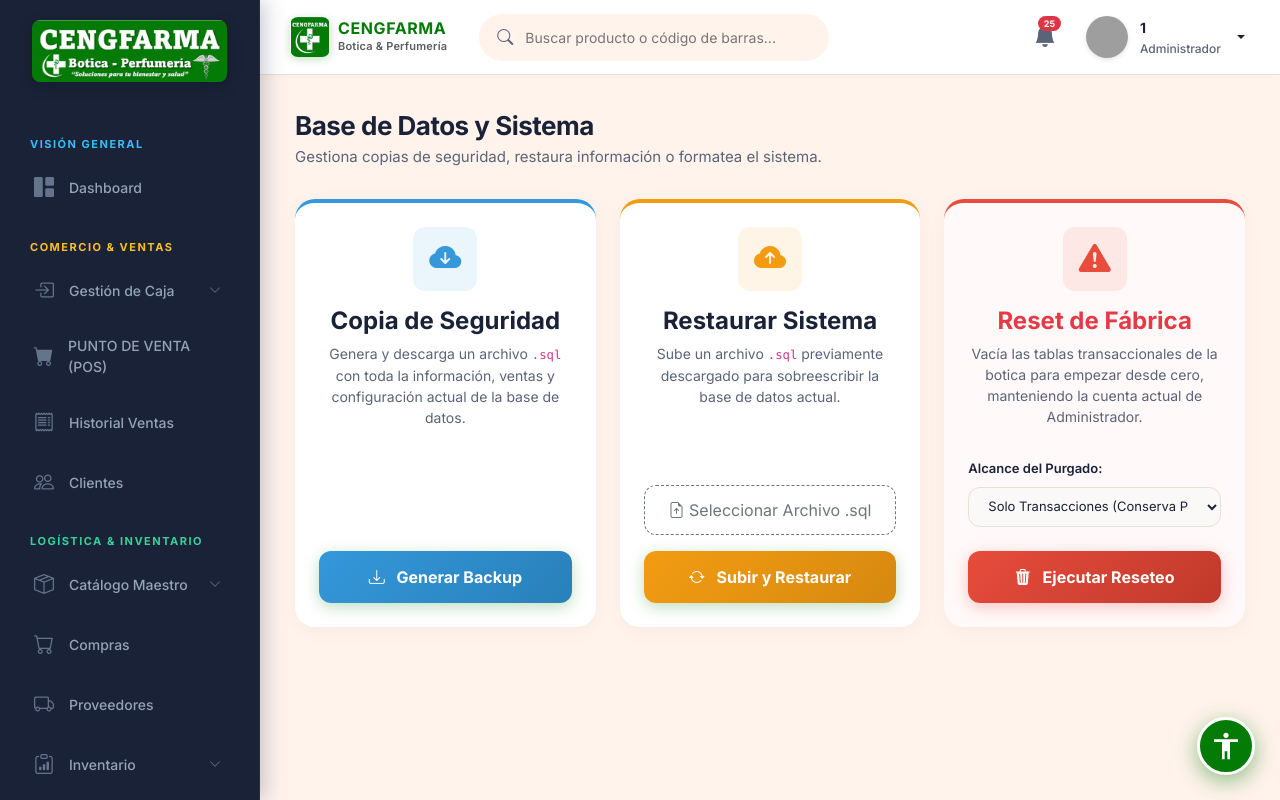
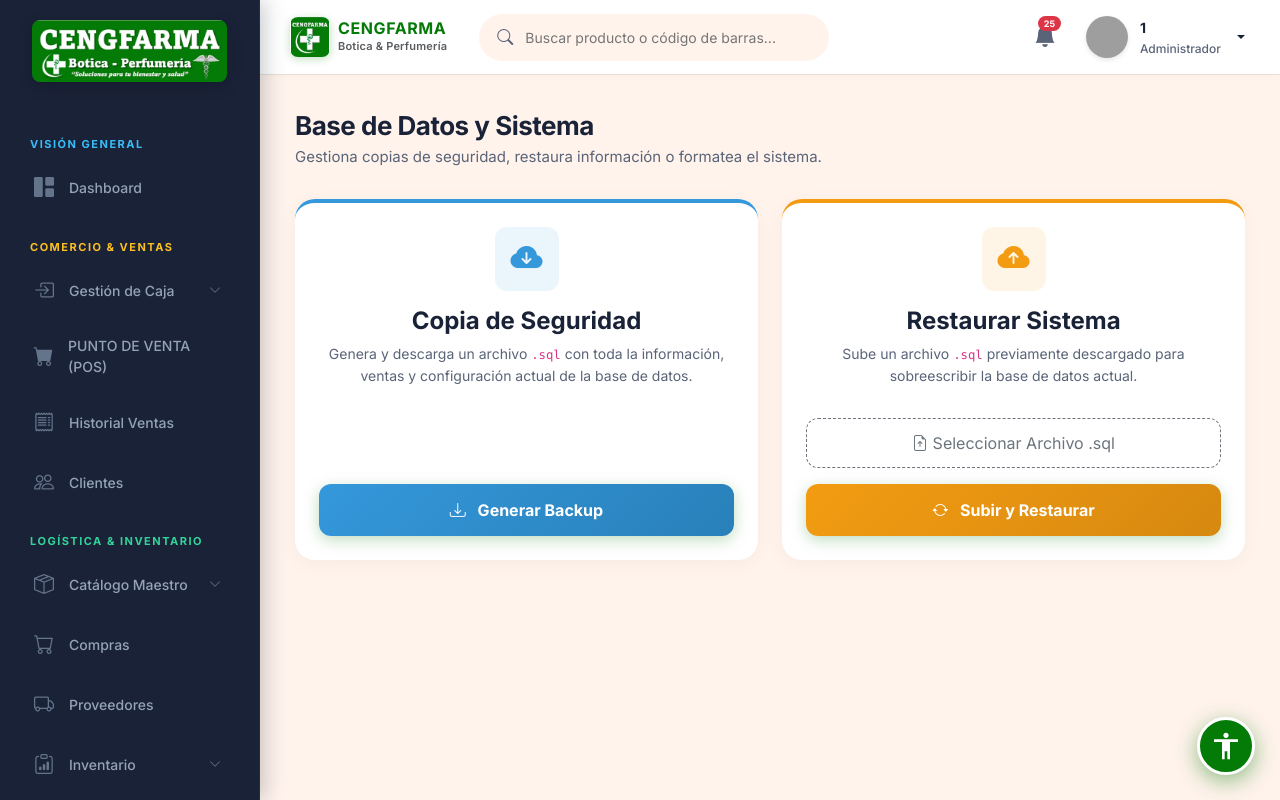
Before and after one commit to fjuarezc14-ctrl/FARMACIA-PHP-, a PHP site: page /sistema/index in a window 1280 px wide. Run offline with PHP 8.4, Linux system fonts and the light colour scheme; the visitor is signed in with stand-in values (Sample User, id 1); data comes from the database, SQL or seed files in the repository; some libraries are stand-ins or nearby versions; grey boxes are pictures that could not be loaded.

Commit message:
fix: remove default login credentials autofill and eliminate database reset card

```diff
--- a/app/views/auth/login.php
+++ b/app/views/auth/login.php
@@ -38,18 +38,18 @@
         </div>
     <?php endif; ?>
 
-    <form action="<?php echo BASE_URL; ?>auth/login" method="POST">
+    <form action="<?php echo BASE_URL; ?>auth/login" method="POST" autocomplete="off">
         <?php echo Controller::csrfField(); ?>
         <div class="form-group">
             <label class="form-label">Usuario</label>
-            <input type="text" name="username" class="form-control-custom" placeholder="Ej: admin" value="admin" required autofocus>
+            <input type="text" name="username" class="form-control-custom" placeholder="Ej: admin" value="" autocomplete="off" required autofocus>
         </div>
         <div class="form-group">
             <div class="d-flex justify-content-between">
                 <label class="form-label">Contraseña</label>
                 <a href="#" style="font-size: 13px; color: var(--accent-primary); text-decoration: none;">¿Olvidaste la clave?</a>
             </div>
-            <input type="password" name="password" class="form-control-custom" placeholder="••••••••" value="admin" required>
+            <input type="password" name="password" class="form-control-custom" placeholder="••••••••" value="" autocomplete="new-password" required>
         </div>
         <div class="form-group form-check mb-4">
             <input type="checkbox" class="form-check-input" id="remember">
--- a/app/views/sistema/index.php
+++ b/app/views/sistema/index.php
@@ -20,10 +20,10 @@
         </div>
     <?php endif; ?>
 
-    <div class="row g-4">
+    <div class="row g-4 justify-content-center">
 
         <!-- CARD 1: BACKUP -->
-        <div class="col-md-4">
+        <div class="col-md-6">
             <div class="card-metric h-100 d-flex flex-column text-center" style="border-top: 4px solid #3498DB;">
                 <div class="mb-3">
                     <div class="metric-icon mx-auto" style="background-color: rgba(52, 152, 219, 0.1); color: #3498DB; width: 64px; height: 64px; font-size: 32px;">
@@ -43,7 +43,7 @@
         </div>
 
         <!-- CARD 2: RESTORE -->
-        <div class="col-md-4">
+        <div class="col-md-6">
             <div class="card-metric h-100 d-flex flex-column text-center" style="border-top: 4px solid #F39C12;">
                 <div class="mb-3">
                     <div class="metric-icon mx-auto" style="background-color: rgba(243, 156, 18, 0.1); color: #F39C12; width: 64px; height: 64px; font-size: 32px;">
@@ -65,36 +65,6 @@
 
                     <button type="button" class="btn-primary-custom w-100" style="background: linear-gradient(135deg, #F39C12, #D68910);" onclick="confirmRestore()">
                         <i class="bi bi-arrow-repeat me-2"></i> Subir y Restaurar
-                    </button>
-                </form>
-            </div>
-        </div>
-
-        <!-- CARD 3: RESET -->
-        <div class="col-md-4">
-            <div class="card-metric h-100 d-flex flex-column text-center" style="border-top: 4px solid #E74C3C; background-color: #FFF9F9;">
-                <div class="mb-3">
-                    <div class="metric-icon mx-auto" style="background-color: rgba(231, 76, 60, 0.1); color: #E74C3C; width: 64px; height: 64px; font-size: 32px;">
-                        <i class="bi bi-exclamation-triangle-fill"></i>
-                    </div>
-                </div>
-                <h4 style="font-weight: 700; color: var(--danger);">Reset de Fábrica</h4>
-                <p style="color: var(--text-secondary); font-size: 14px; flex-grow: 1;">
-                    Vacía las tablas transaccionales de la botica para empezar desde cero, manteniendo la cuenta actual de Administrador.
-                </p>
-
-                <form action="<?php echo BASE_URL; ?>sistema/reset" method="POST" id="form-reset" class="mt-3 text-start">
-                    <?php echo Controller::csrfField(); ?>
-                    <div class="mb-3">
-                        <label class="form-label" style="font-size: 13px; font-weight: 600;">Alcance del Purgado:</label>
-                        <select name="tipo_reset" class="form-control-custom" style="padding: 10px 15px; font-size: 13px;">
-                            <option value="transacciones">Solo Transacciones (Conserva Productos/Clientes)</option>
-                            <option value="todo">Limpieza Total (Nueva Empresa)</option>
-                        </select>
-                    </div>
-
-                    <button type="button" class="btn-primary-custom w-100 mt-2" style="background: linear-gradient(135deg, #E74C3C, #C0392B); box-shadow: 0 4px 15px rgba(231, 76, 60, 0.3);" onclick="confirmReset()">
-                        <i class="bi bi-trash3-fill me-2"></i> Ejecutar Reseteo
                     </button>
                 </form>
             </div>
@@ -142,34 +112,4 @@
             }
         });
     }
-
-    function confirmReset() {
-        Swal.fire({
-            title: '¡PELIGRO: Reseteo de Sistema!',
-            html: `
-                <p style="color: #E74C3C; font-weight: bold;">Esta acción es IRREVERSIBLE y destructiva.</p>
-                <p>Escribe la palabra <strong>CONFIRMAR</strong> en mayúsculas para vaciar la base de datos.</p>
-            `,
-            icon: 'error',
-            input: 'text',
-            inputAttributes: {
-                autocapitalize: 'off',
-                autocomplete: 'off'
-            },
-            showCancelButton: true,
-            confirmButtonColor: '#E74C3C',
-            cancelButtonColor: '#7F8C8D',
-            confirmButtonText: 'Purgar Sistema',
-            cancelButtonText: 'Cancelar',
-            preConfirm: (inputValue) => {
-                if (inputValue !== 'CONFIRMAR') {
-                    Swal.showValidationMessage('Debes escribir CONFIRMAR exactamente.');
-                }
-            }
-        }).then((result) => {
-            if (result.isConfirmed) {
-                document.getElementById('form-reset').submit();
-            }
-        });
-    }
 </script>
```
